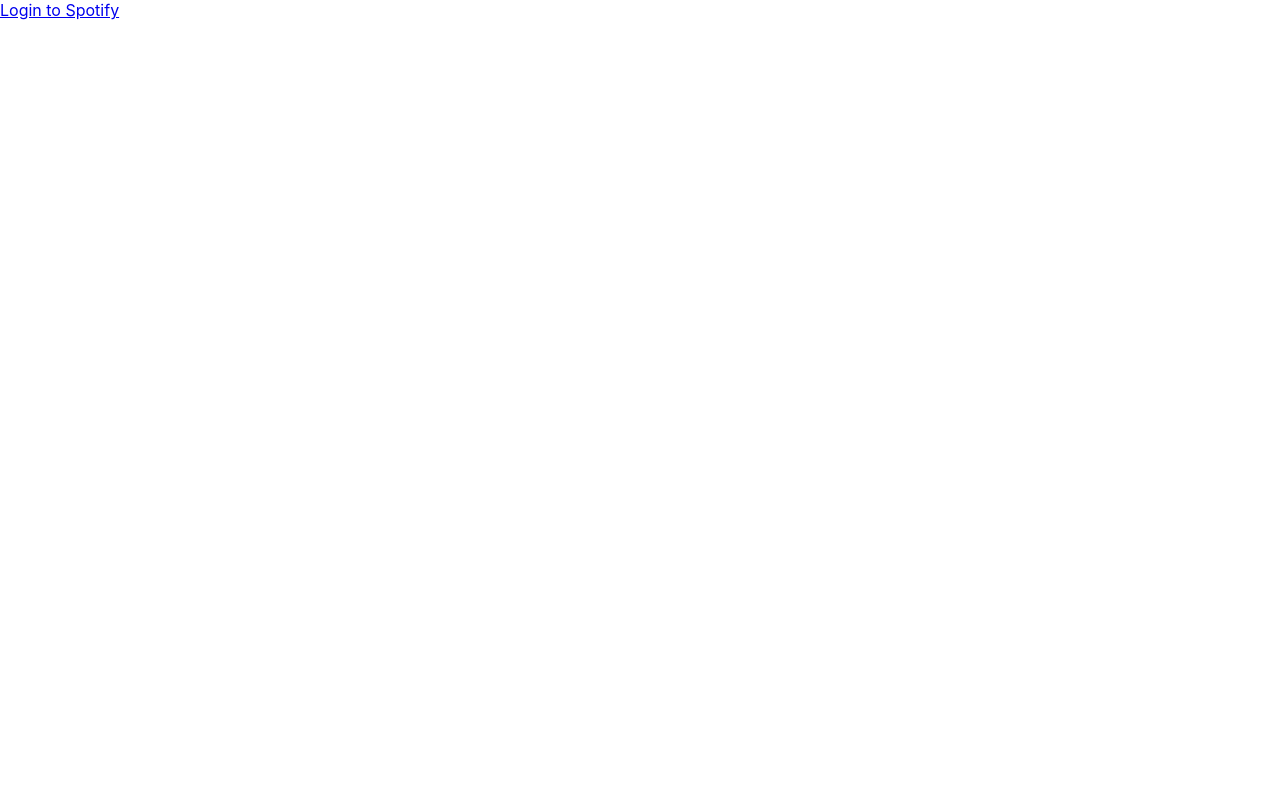
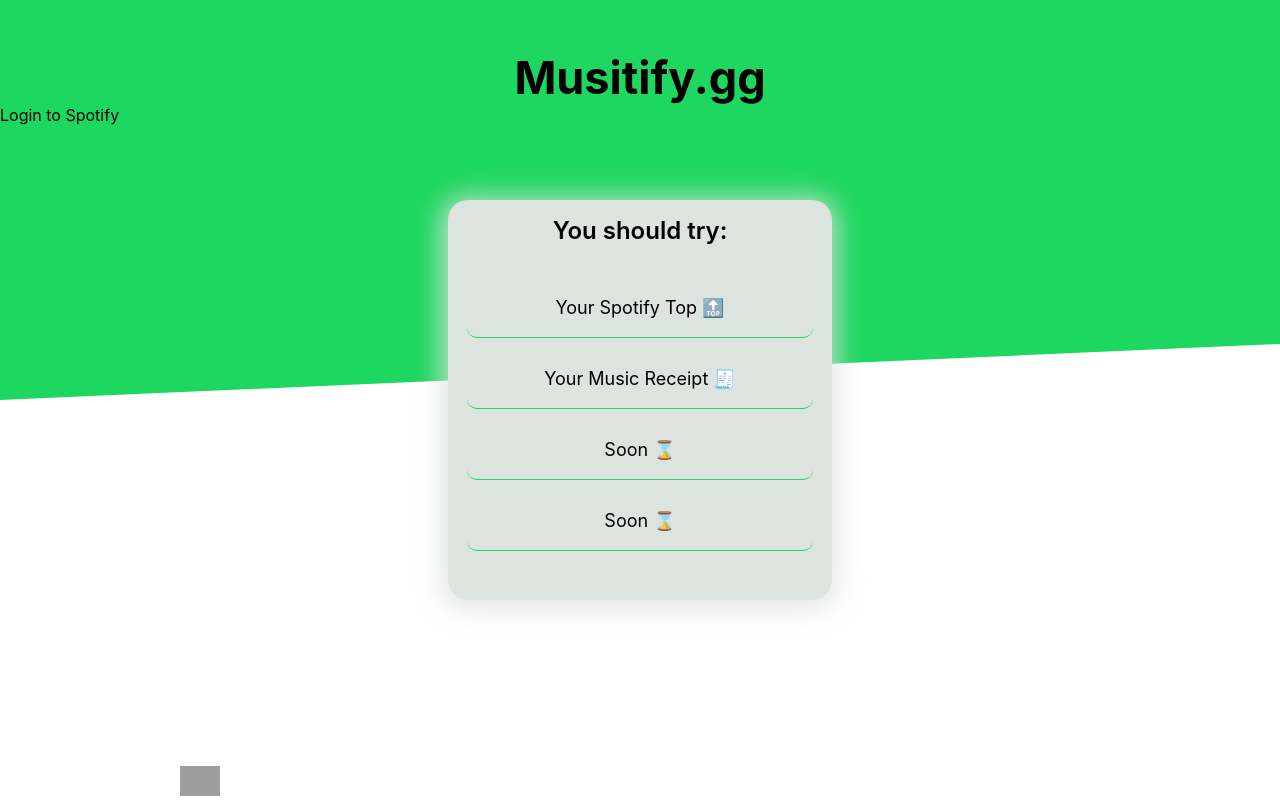
Before and after one commit to Kwiniu18/mustify.gg, a React (Create React App) app: page / in a window 1280 px wide. Built offline with nearby package versions, Linux system fonts and the light colour scheme; no server answers; grey boxes are pictures that could not be loaded.

Commit message:
simple menu

```diff
--- a/package.json
+++ b/package.json
@@ -10,6 +10,7 @@
     "react": "^18.2.0",
     "react-dom": "^18.2.0",
     "react-scripts": "5.0.1",
+    "sass": "^1.62.0",
     "web-vitals": "^2.1.4"
   },
   "scripts": {
--- a/src/Components/Login.js
+++ b/src/Components/Login.js
@@ -39,6 +39,11 @@
 
   return (
     <div>
+      <div className="login-container">
+        <div className="login-title">
+          <h1 id="main-title">Musitify.gg</h1>
+        </div>
+
         {!token ? (
           <a
             href={`${AUTH_ENDPOINT}?client_id=${CLIENT_ID}&redirect_uri=${REDIRECT_URI}&response_type=${RESPONSE_TYPE}`}
@@ -49,6 +54,28 @@
           <button onClick={logout}>Logout</button>
         )}
       </div>
+      <div className="ext-container">
+        <div className="ext-title">You should try:</div>
+        <div className="ext-option">
+          <p id="ext-option-title">Your Spotify Top 🔝</p>
+        </div>
+        <div className="ext-option">
+          <p id="ext-option-title">Your Music Receipt 🧾</p>
+        </div>
+        <div className="ext-option">
+          <p id="ext-option-title">Soon ⌛</p>
+        </div>
+        <div className="ext-option">
+          <p id="ext-option-title">Soon ⌛</p>
+        </div>
+      </div>
+      <footer>
+        <img
+          src="https://logos-world.net/wp-content/uploads/2020/09/Spotify-Logo.png"
+          className="spotify-logo"
+        ></img>
+      </footer>
+    </div>
   );
 }
 export default Login;
--- /dev/null
+++ b/src/Styles/Login.module.scss
@@ -0,0 +1,75 @@
+.login-title {
+  text-align: center;
+  width: 100%;
+  margin-top: 0;
+  padding-top: 50px;
+}
+.login-container {
+  -webkit-clip-path: polygon(0 0, 100% 0%, 100% 86%, 0% 100%);
+  clip-path: polygon(0 0, 100% 0%, 100% 86%, 0% 100%);
+  width: 100%;
+  height: 50vh;
+  background-color: #1ed760;
+  margin-top: 0;
+}
+#main-title {
+  margin: 0;
+  font-size: 45px;
+}
+.ext-container {
+  position: absolute;
+  left: 0;
+  right: 0;
+  border-radius: 20px;
+  height: 50vh;
+  width: 30%;
+  min-width: 350px;
+  margin: auto;
+  top: 25vh;
+  z-index: 10;
+  background-color: #dde3df;
+  box-shadow: -1px 3px 24px 8px rgba(221, 227, 223, 0.75);
+  -webkit-box-shadow: -1px 3px 24px 8px rgba(221, 227, 223, 0.75);
+  -moz-box-shadow: -1px 3px 24px 8px rgba(221, 227, 223, 0.75);
+}
+.ext-title {
+  text-align: center;
+  font-weight: 600;
+  margin-top: 2vh;
+  font-size: 3vh;
+  margin-bottom: 4vh;
+}
+.ext-option {
+  width: 90%;
+  border-bottom: 1px #1ed760 solid;
+  height: 12%;
+  margin: auto;
+  font-size: large;
+  font-weight: 400;
+  text-align: center;
+  padding: 0;
+  padding-top: 2px;
+  padding-bottom: 10px;
+  border-radius: 10px;
+  margin-top: 10px;
+}
+.ext-option:hover {
+  cursor: pointer;
+  border-bottom: 3px #1ed760 solid;
+  background-color: #c7cdc9;
+}
+footer {
+  position: absolute;
+  bottom: 0;
+  text-align: center;
+}
+.spotify-logo {
+  width: 10%;
+}
+.footer-powered {
+  float: left;
+}
+a {
+  text-decoration: none;
+  color: black;
+}
--- /dev/null
+++ b/src/Styles/index.scss
@@ -0,0 +1 @@
+@import "./Login.module.scss";
```
Also changed, not shown: src/index.js (+7 -6 lines), 1 other file (tests, documents, lock files or other folders). Lines whose indentation alone changed are shown as unchanged.
